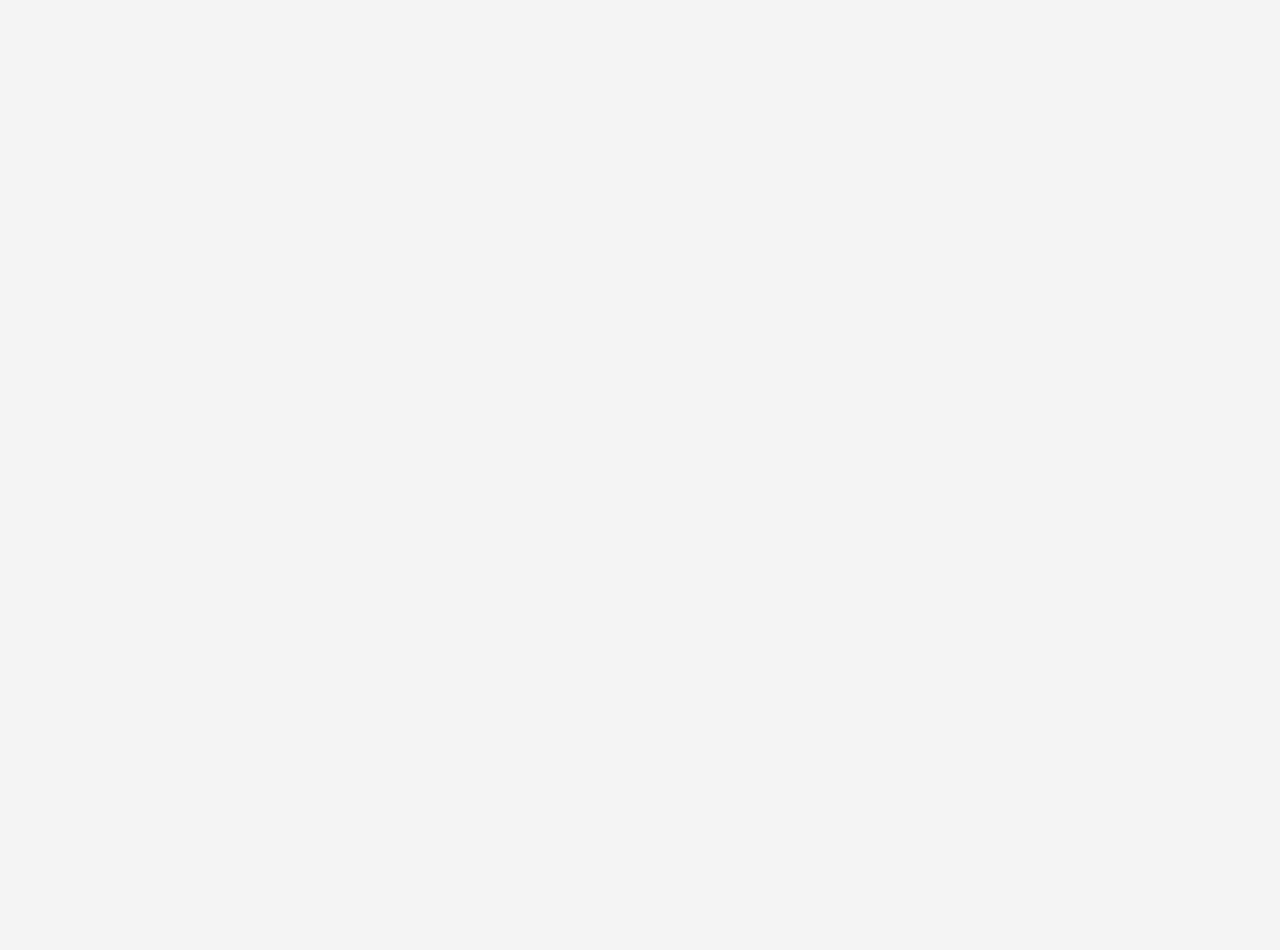
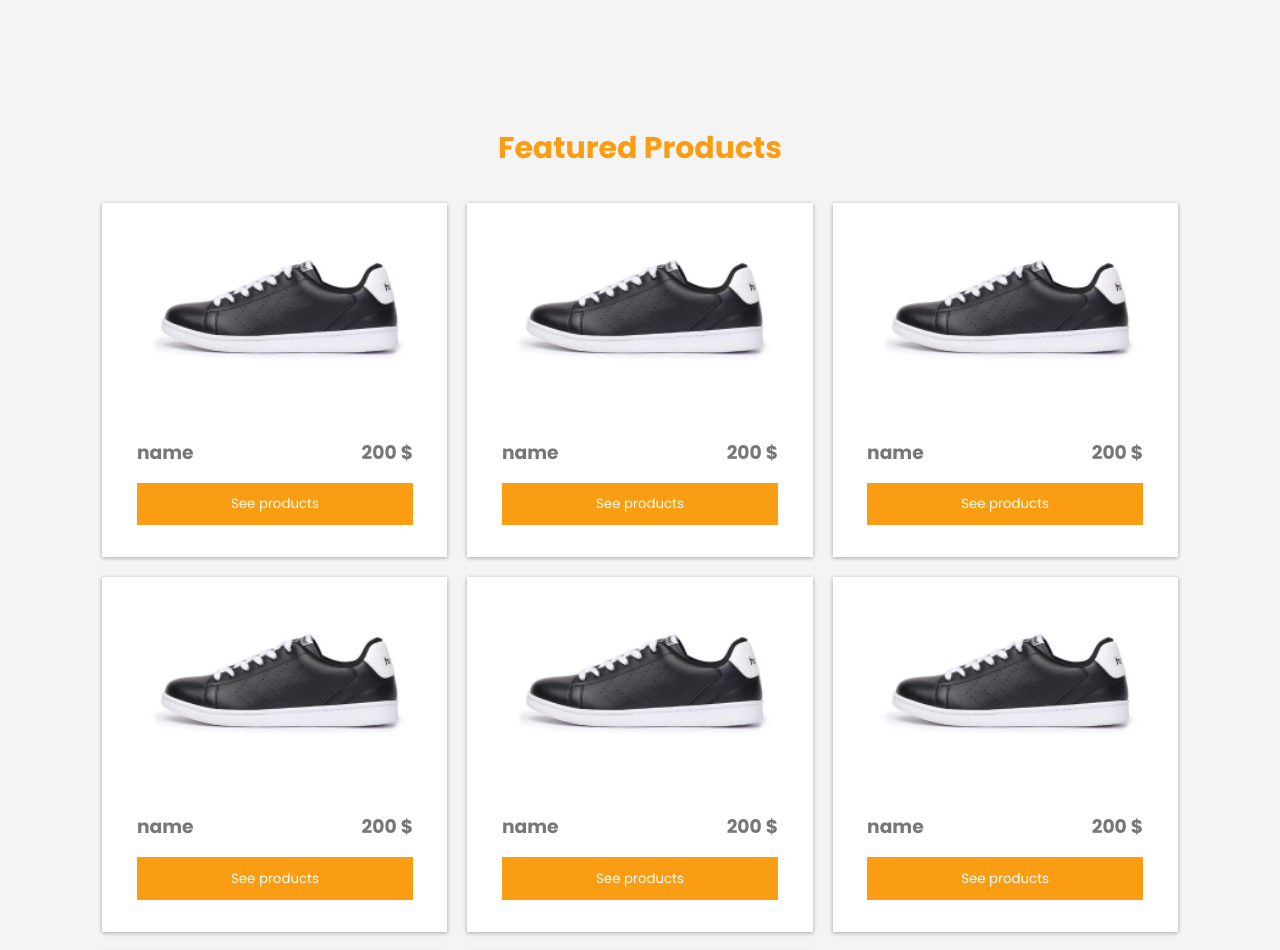
Before and after one commit to Dhia-Ben-Hamouda/Clothes-Store-React-JS, a React (Create React App) app: page / in a window 1280 px wide. Shown: the part 700-1650 px from the top of the page. Before the commit the page ends 800 px from the top, so only its background shows below. Built offline with nearby package versions, Linux system fonts and the light colour scheme.

Commit message:
working on home page

```diff
--- a/src/components/Home.jsx
+++ b/src/components/Home.jsx
@@ -1,6 +1,7 @@
 import React from "react";
 import Navbar from "./Navbar.jsx";
-import shirt from "../assets/shirt.png"
+import shirt from "../assets/shirt.png";
+import test from "../assets/test.png";
 
 const Home = () => {
   return (
@@ -13,13 +14,84 @@ const Home = () => {
             <h2>experience the luxury of buying high
               quality clothes from home with low
               prices and fast shipping !</h2>
-            <a href="#">Get Started</a>
+            <a href="#featured">Get Started</a>
           </div>
           <div className="illustration">
             <img src={shirt} alt="" />
           </div>
         </div>
       </div>
+      <section id="featured">
+        <div className="header">
+          <h1>Featured Products</h1>
+        </div>
+        <div className="grid">
+            <div className="item">
+              <img src={test} alt="" />
+              <div>
+                <h3>name</h3>
+                <h3>200 $</h3>
+              </div>
+              <button>See products</button>
+            </div>
+            <div className="item">
+              <img src={test} alt="" />
+              <div>
+                <h3>name</h3>
+                <h3>200 $</h3>
+              </div>
+              <button>See products</button>
+            </div>
+            <div className="item">
+              <img src={test} alt="" />
+              <div>
+                <h3>name</h3>
+                <h3>200 $</h3>
+              </div>
+              <button>See products</button>
+            </div>
+            <div className="item">
+              <img src={test} alt="" />
+              <div>
+                <h3>name</h3>
+                <h3>200 $</h3>
+              </div>
+              <button>See products</button>
+            </div>
+            <div className="item">
+              <img src={test} alt="" />
+              <div>
+                <h3>name</h3>
+                <h3>200 $</h3>
+              </div>
+              <button>See products</button>
+            </div>
+            <div className="item">
+              <img src={test} alt="" />
+              <div>
+                <h3>name</h3>
+                <h3>200 $</h3>
+              </div>
+              <button>See products</button>
+            </div>
+            <div className="item">
+              <img src={test} alt="" />
+              <div>
+                <h3>name</h3>
+                <h3>200 $</h3>
+              </div>
+              <button>See products</button>
+            </div>
+            <div className="item">
+              <img src={test} alt="" />
+              <div>
+                <h3>name</h3>
+                <h3>200 $</h3>
+              </div>
+              <button>See products</button>
+            </div>
+          </div>
+      </section>
     </section>
   )
 }
--- a/src/styles/_home.scss
+++ b/src/styles/_home.scss
@@ -1,5 +1,62 @@
 #home{
   padding-inline:8vw;
+
+  #featured{
+    padding:2rem 0px;
+    min-height:80vh;
+    display: flex;
+    flex-direction: column;
+    align-items: center;
+
+    h1{
+      font-size: 30px;
+      color: $primary;
+    }
+
+    .header{
+      margin-bottom:2rem;
+    }
+
+    .grid{
+      display: grid;
+      grid-template-columns: repeat(auto-fill , minmax(300px , 1fr));
+      gap:20px;
+      width: 100%;
+
+      .item{
+        background:white;
+        display: flex;
+        flex-direction: column;
+        align-items: center;
+        box-shadow: 0px 1px 4px 0px rgba(0, 0, 0, 0.2),
+        0px 1px 5px 0px rgba(0, 0, 0, 0.14);
+        padding:1rem 0px;
+
+        div{
+          display: flex;
+          justify-content: space-between;
+          width:80%;
+
+          h3{
+            color: $secondary;
+            margin-top:2rem;
+          }
+        }
+
+        button{
+          background:$primary;
+          color:white;
+          border:none;
+          outline:none;
+          width:80%;
+          padding:.7rem 1rem;
+          margin:1rem 0px;
+          cursor:pointer;
+        }
+      }
+
+    }
+  }
 
   .wrapper{
     min-height: calc(100vh - 98px);
--- a/src/styles/styles.scss
+++ b/src/styles/styles.scss
@@ -12,6 +12,10 @@ $secondary:#777;
   font-family: 'Poppins', sans-serif;
 }
 
+html{
+  scroll-behavior: smooth;
+}
+
 body{
   background:#f4f4f4;
 }
```
Also changed, not shown: src/assets/test.png (added), src/components/Products.jsx (added).
